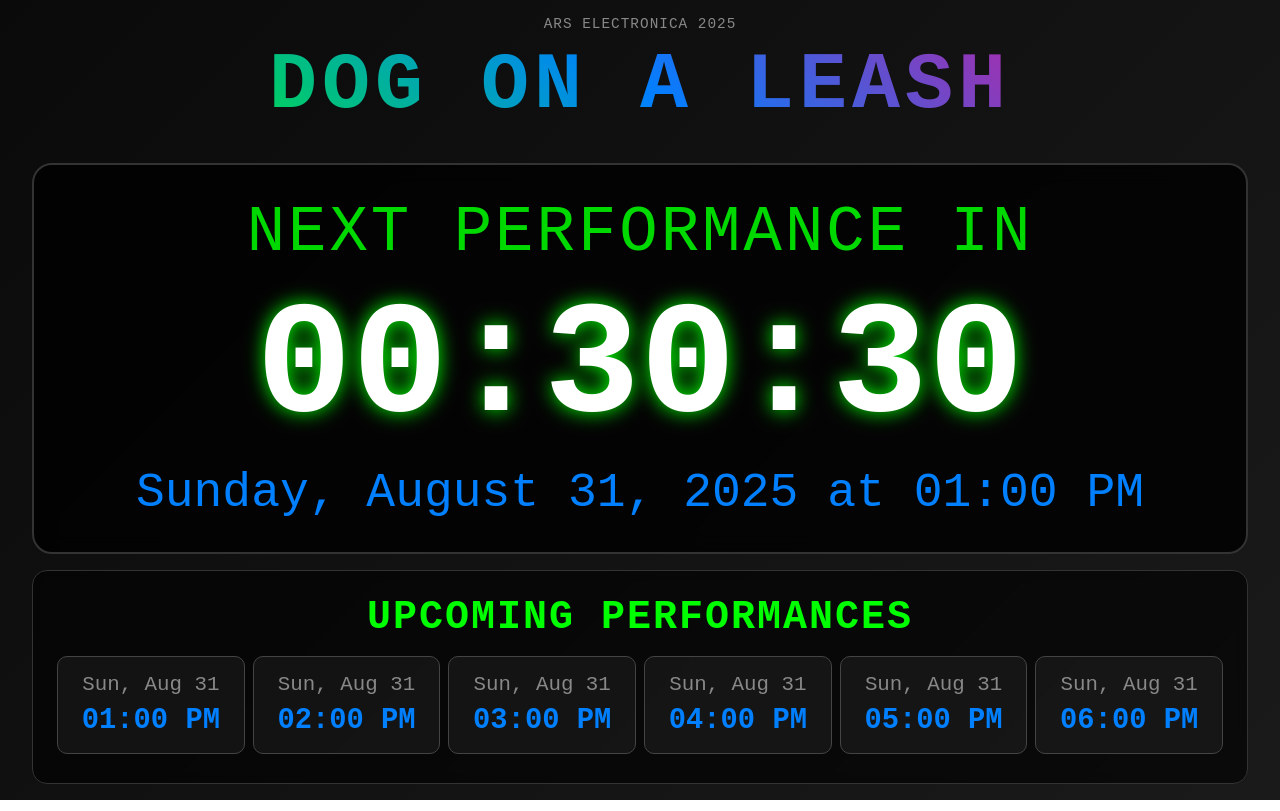
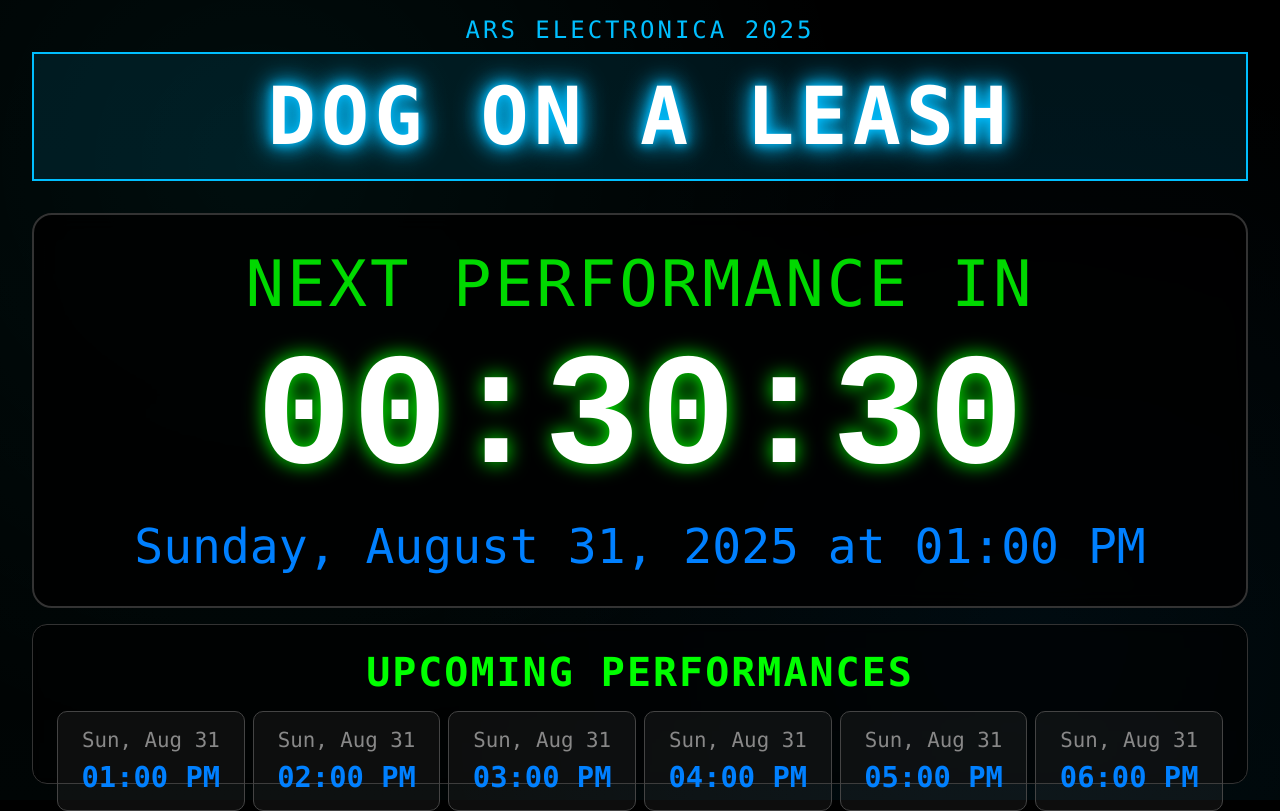
Before and after one commit to JE6HBC/exhibitionDemoScheduleCountdown, a plain HTML site: page index.html in a window 1280 px wide. Drawn offline with Linux system fonts and the light colour scheme.

Commit message:
Robotic dog performance aesthetic design

```diff
--- a/index.html
+++ b/index.html
@@ -12,12 +12,28 @@
         }
 
         body {
-            font-family: 'Courier New', monospace;
-            background: linear-gradient(135deg, #0a0a0a 0%, #1a1a1a 100%);
+            font-family: 'JetBrains Mono', 'Consolas', 'Monaco', 'Courier New', monospace;
+            background: #000000;
             color: #ffffff;
             height: 100vh;
             overflow-x: hidden;
             overflow-y: auto;
+            position: relative;
+        }
+
+        body::before {
+            content: '';
+            position: fixed;
+            top: 0;
+            left: 0;
+            width: 100%;
+            height: 100%;
+            background:
+                radial-gradient(circle at 20% 20%, rgba(0, 255, 255, 0.05) 0%, transparent 50%),
+                radial-gradient(circle at 80% 80%, rgba(0, 150, 255, 0.05) 0%, transparent 50%),
+                linear-gradient(180deg, transparent 0%, rgba(0, 255, 255, 0.02) 100%);
+            pointer-events: none;
+            z-index: -1;
         }
 
         .container {
@@ -36,11 +52,12 @@
         }
 
         .event-title {
-            font-size: 0.9rem;
-            color: #888;
+            font-size: 1.5rem;
+            color: #00BFFF;
             text-transform: uppercase;
-            letter-spacing: 1px;
+            letter-spacing: 3px;
             margin-bottom: 0.5rem;
+            font-weight: 300;
         }
 
         .title {
@@ -49,10 +66,15 @@
             text-transform: uppercase;
             letter-spacing: 5px;
             margin-bottom: 1rem;
-            background: linear-gradient(45deg, #00ff00, #0080ff, #ff0080);
-            -webkit-background-clip: text;
-            -webkit-text-fill-color: transparent;
-            background-clip: text;
+            color: #FFFFFF;
+            text-shadow:
+                0 0 10px #00BFFF,
+                0 0 20px #00BFFF,
+                0 0 30px #00BFFF;
+            border: 2px solid #00BFFF;
+            padding: 1rem 2rem;
+            background: rgba(0, 191, 255, 0.1);
+            border-radius: 0;
         }
 
         .main-display {
```
